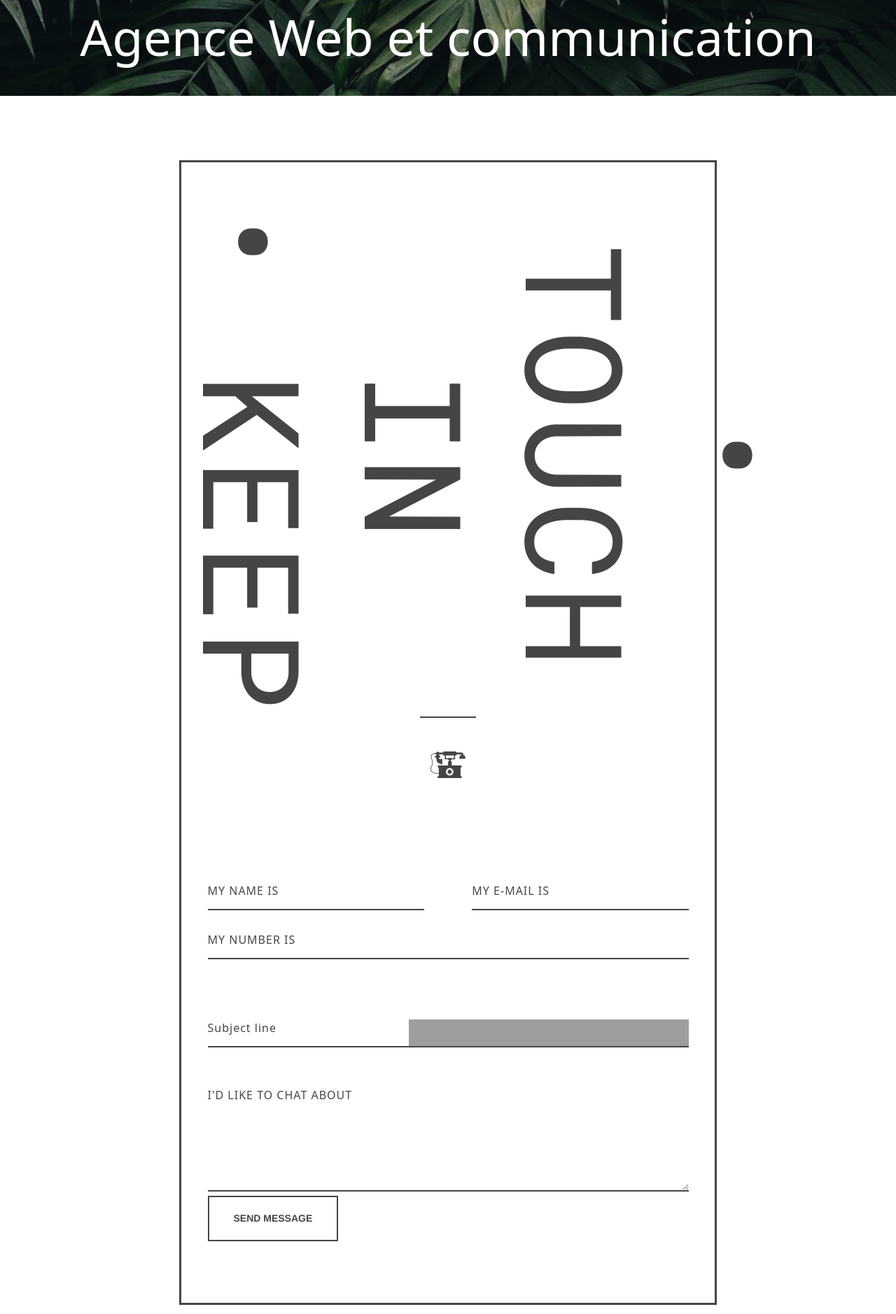
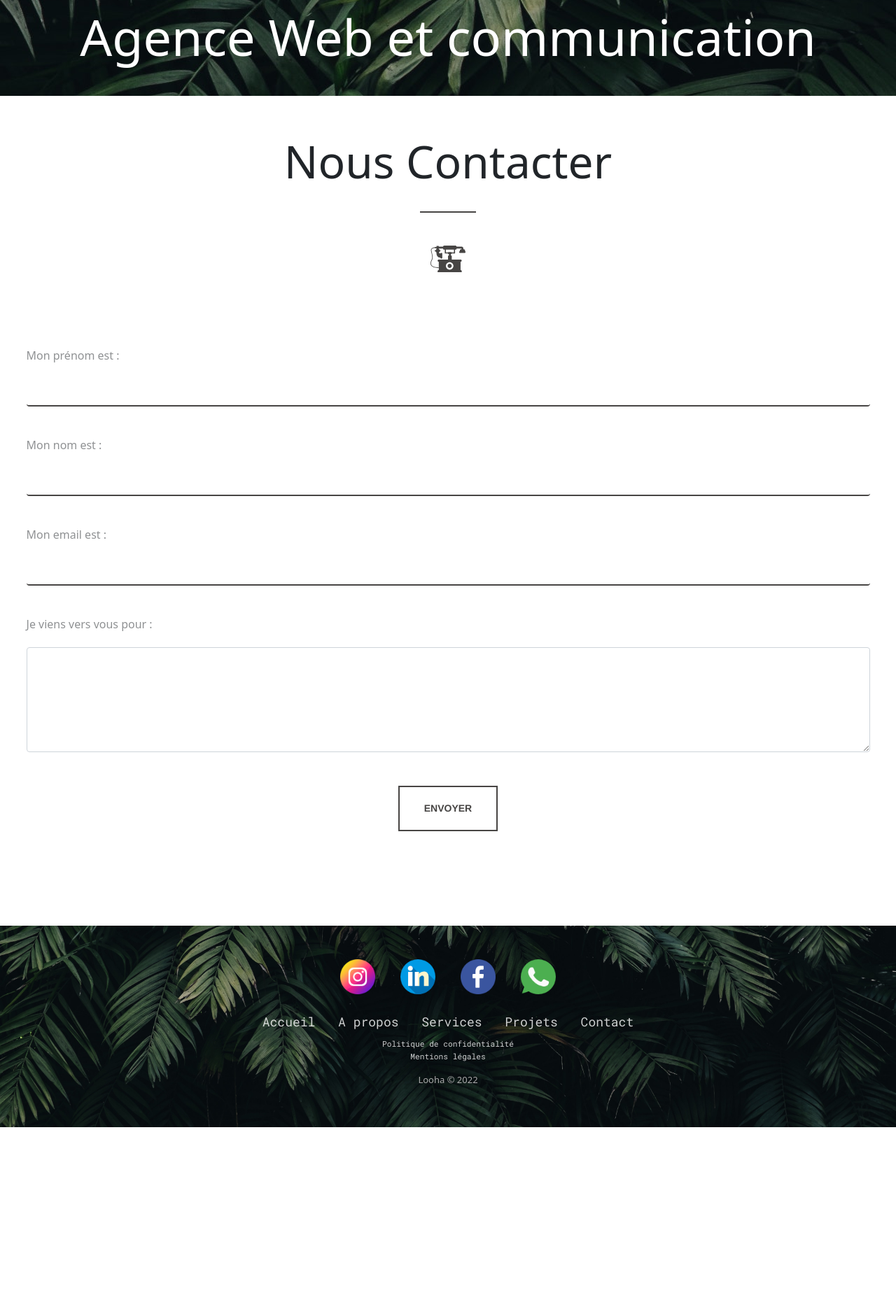
Before and after one commit to Akcel77/haloo, a Symfony app: template templates/contact/index.html.twig in a window 1280 px wide. Shown: the part 663-2541 px from the top of the page at 70% size. After the commit the page ends 2274 px from the top, so only its background shows below. Run offline with Twig, Linux system fonts and the light colour scheme; the template is opened without the code that fills it, so the values that code supplies are empty; form fields are guessed from the names that the template uses; some libraries are stand-ins or nearby versions; grey boxes are pictures that could not be loaded.

Commit message:
Form style

```diff
--- a/templates/contact/index.html.twig
+++ b/templates/contact/index.html.twig
@@ -3,8 +3,8 @@
 {% block title %}Contact - Looha{% endblock %}
 
 {% block body %}
-    <div id="container">
-        <h1>&bull; Keep in Touch &bull;</h1>
+    <div id="container-contact">
+        <p class="display-3 text-center py-4">Nous Contacter</p>
         <div class="underline">
         </div>
         <div class="icon_wrapper">
@@ -13,36 +13,30 @@
                 <path d="M70.865,101.78c0,4.774,3.886,8.657,8.66,8.657c4.774,0,8.657-3.883,8.657-8.657c0-4.773-3.883-8.656-8.657-8.656    C74.751,93.124,70.865,97.006,70.865,101.78z"></path>
             </svg>
         </div>
-        <form action="#" method="post" id="contact_form">
-            <div class="name">
-                <label for="name"></label>
-                <input type="text" placeholder="My name is" name="name" id="name_input" required>
+        {{ form_start(form) }}
+        <div id="contact_form row">
+                <div class="name col-12">
+                    {{ form_label(form.prenom, 'Mon prénom est : ') }}
+                    {{ form_widget(form.prenom) }}
                 </div>
-            <div class="email">
-                <label for="email"></label>
-                <input type="email" placeholder="My e-mail is" name="email" id="email_input" required>
+                <div class="lastname col-12">
+                    {{ form_label(form.nom, 'Mon nom est : ') }}
+                    {{ form_widget(form.nom) }}
                 </div>
-            <div class="telephone">
-                <label for="name"></label>
-                <input type="text" placeholder="My number is" name="telephone" id="telephone_input" required>
+                <div class="email col-12">
+                    {{ form_label(form.email, 'Mon email est : ') }}
+                    {{ form_widget(form.email) }}
                 </div>
-            <div class="subject">
-                <label for="subject"></label>
-                <select placeholder="Subject line" name="subject" id="subject_input" required>
-                    <option disabled hidden selected>Subject line</option>
-                    <option>I'd like to start a project</option>
-                    <option>I'd like to ask a question</option>
-                    <option>I'd like to make a proposal</option>
-                </select>
+                <div class="message col-12">
+                    {{ form_label(form.content, 'Je viens vers vous pour  : ') }}
+                    {{ form_widget(form.content) }}
                 </div>
-            <div class="message">
-                <label for="message"></label>
-                <textarea name="message" placeholder="I'd like to chat about" id="message_input" cols="30" rows="5" required></textarea>
+                <div class="submit my-5 text-center">
+                    <input type="submit" value="Envoyer" id="form_button" />
                 </div>
-            <div class="submit">
-                <input type="submit" value="Send Message" id="form_button" />
         </div>
-        </form><!-- // End form -->
+        {{ form_end(form) }}
+
     </div><!-- // End #container -->
 
 {% endblock %}
```
Lines whose indentation alone changed are shown as unchanged.
